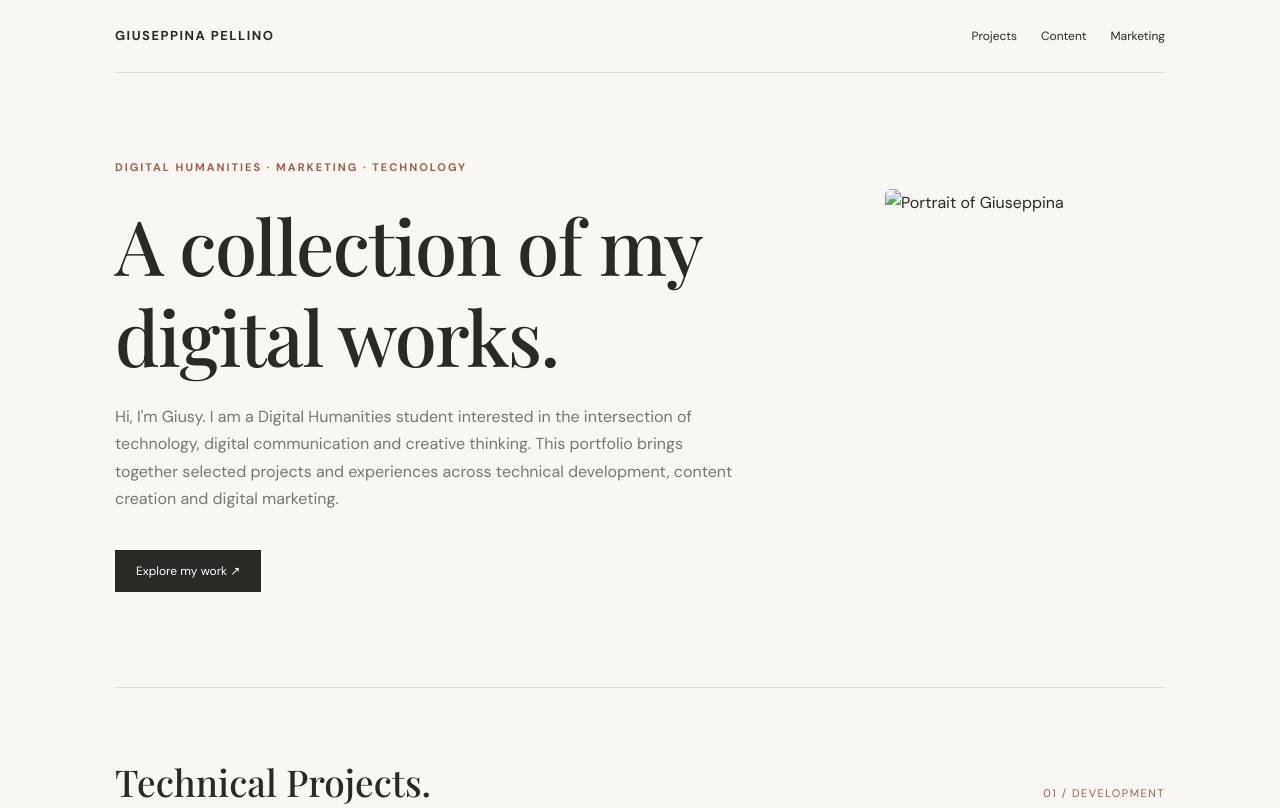
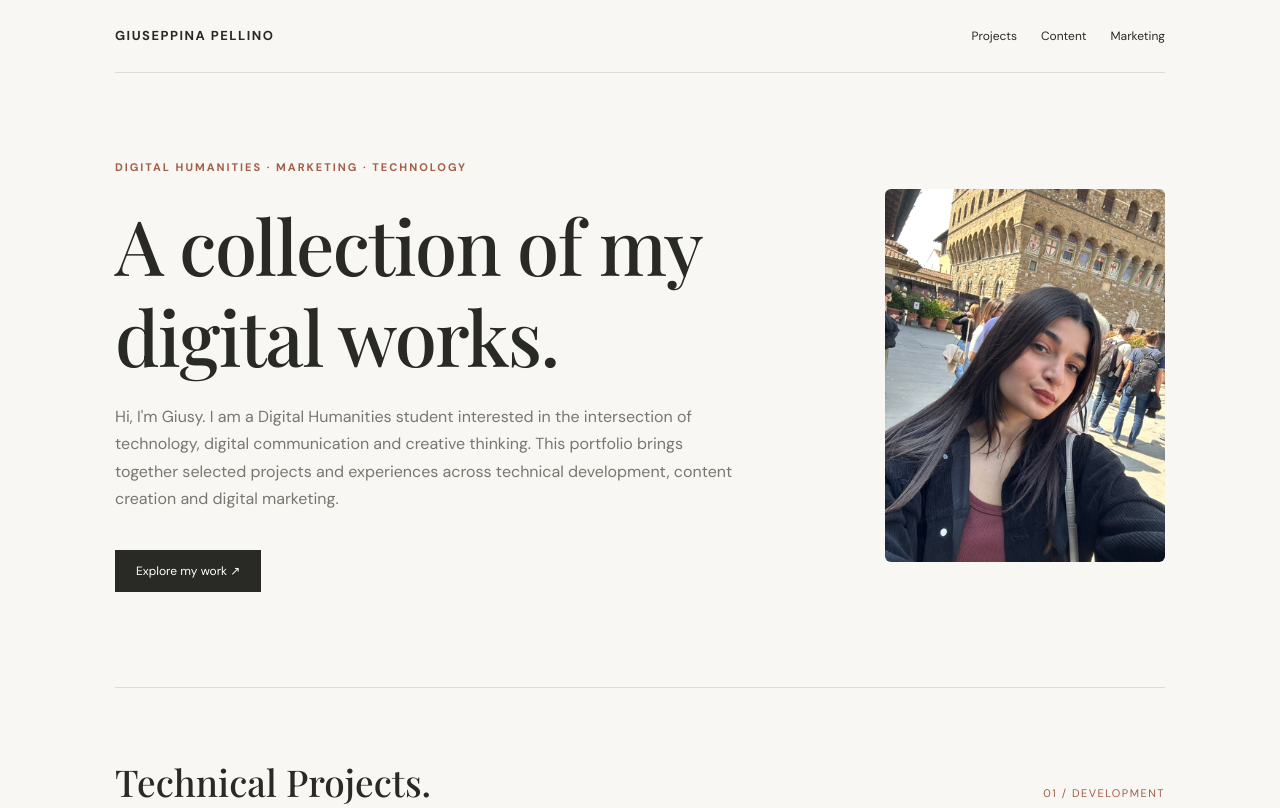
Before and after one commit to gpll01/gpll01.github.io, a plain HTML site: page index.html in a window 1280 px wide. Shown: the top 808 px of the page. Drawn offline with nearby package versions, Linux system fonts and the light colour scheme.

Commit message:
Change profile image format from jpg to jpeg

```diff
--- a/index.html
+++ b/index.html
@@ -437,7 +437,7 @@ footer {
   </div>
 
   <div class="hero-image">
-    <img src="images/profile.jpg" alt="Portrait of Giuseppina">
+    <img src="images/profile.jpeg" alt="Portrait of Giuseppina">
   </div>
 </header>
 
```
